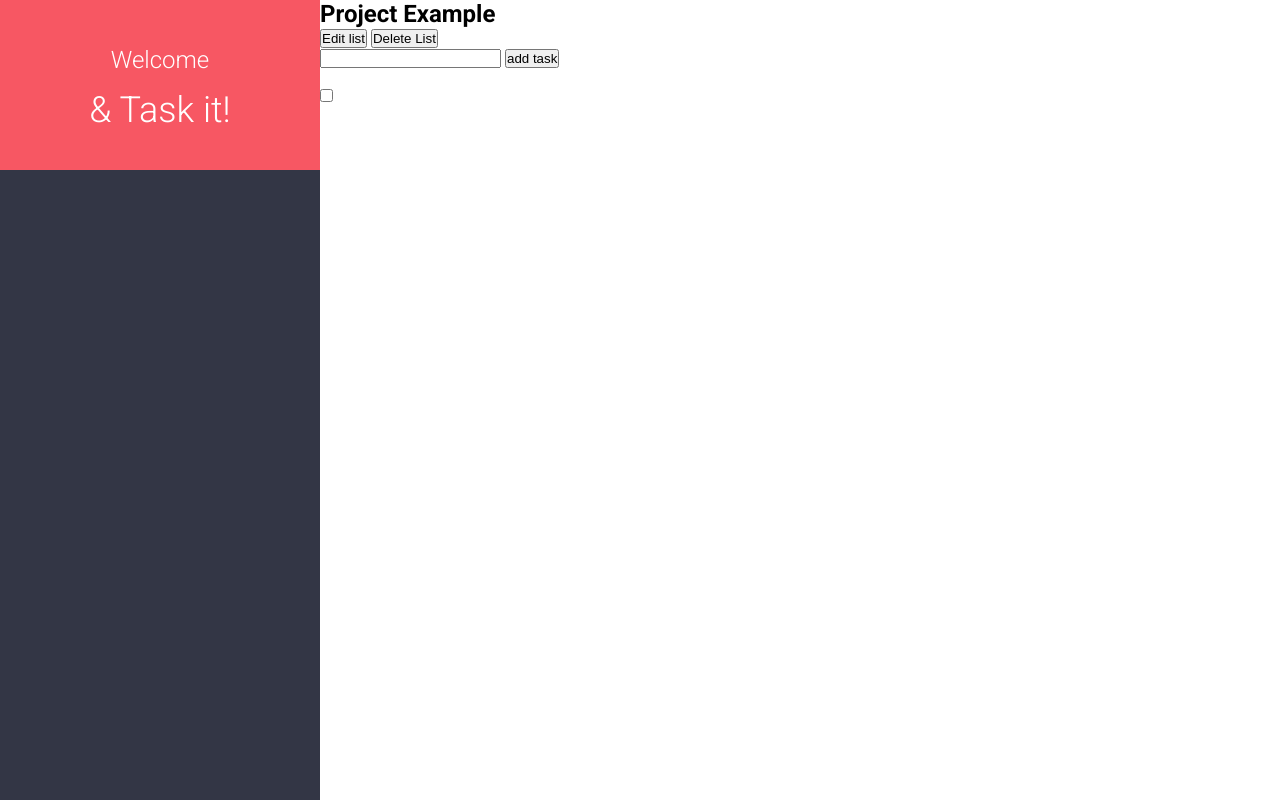
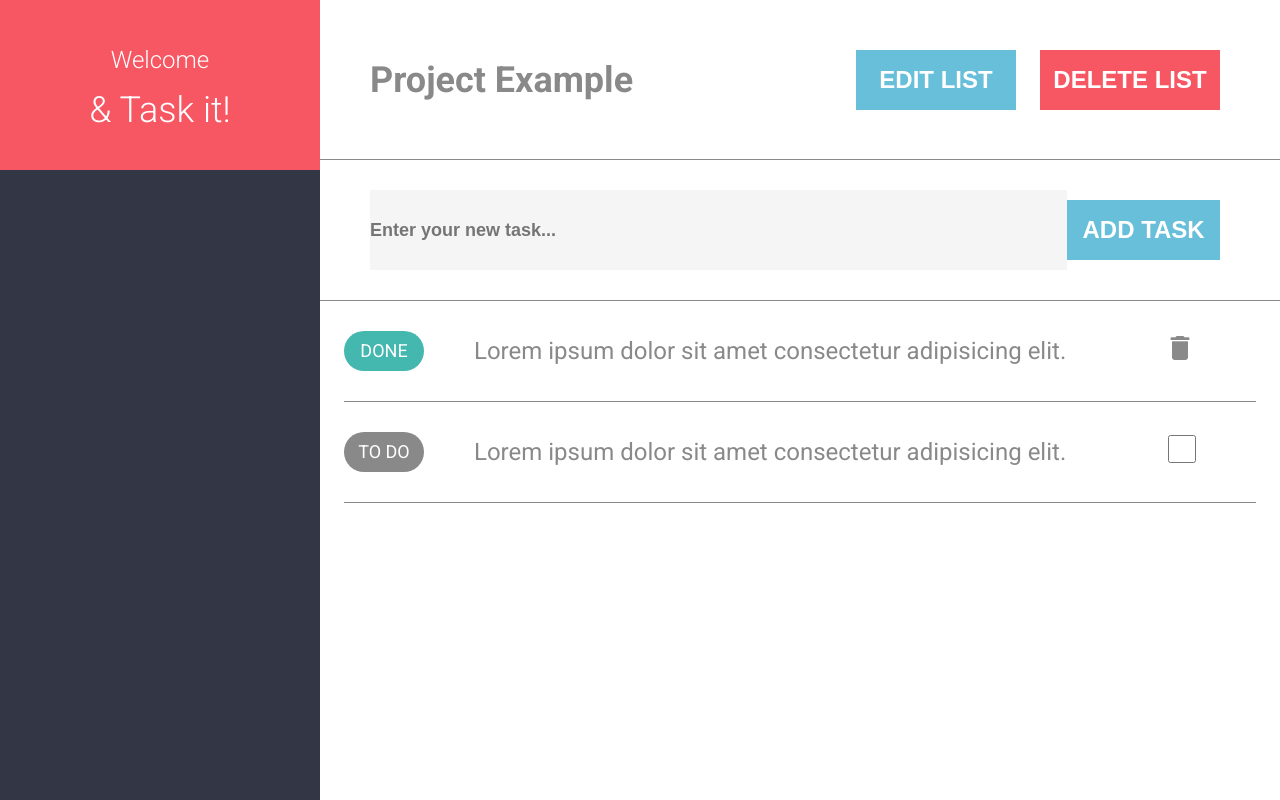
Before and after one commit to Faelivrinx/Task-it, a plain HTML site: page index.html in a window 1280 px wide. Drawn offline with Linux system fonts and the light colour scheme.

Commit message:
zadanie 2 - bez checkbox'a i animacji

```diff
--- a/index.html
+++ b/index.html
@@ -6,6 +6,7 @@
     <meta name="viewport" content="width=device-width, initial-scale=1.0">
     <meta http-equiv="X-UA-Compatible" content="ie=edge">
     <title>Task It!</title>
+    <link href="https://fonts.googleapis.com/icon?family=Material+Icons" rel="stylesheet">
     <link href="https://fonts.googleapis.com/css?family=Roboto:100,300,400,700&display=swap" rel="stylesheet">
     <link rel="stylesheet" href="style.css">
 
@@ -23,25 +24,26 @@
     </nav>
     <main>
         <section>
-            <div>
+            <div class="first-container">
                 <h2>Project Example</h2>
-                <button>Edit list</button>
-                <button>Delete List</button>
+                <div>
+                    <button class="edit">Edit list</button>
+                    <button class="delete">Delete List</button></div>
             </div>
-            <div>
-                <input type="text">
-                <button>add task</button>
+            <div class="second-container">
+                <input type="text" placeholder="Enter your new task...">
+                <button class="add">add task</button>
             </div>
-            <ul>
-                <li>
-                    <span></span>
-                    <p></p>
-                    <span></span>
+            <ul class="list-item">
+                <li class="item done">
+                    <span class="item-status">Done</span>
+                    <p>Lorem ipsum dolor sit amet consectetur adipisicing elit.</p>
+                    <span class="item-action"><i class="material-icons">delete</i></span>
                 </li>
-                <li>
-                    <span></span>
-                    <p></p>
-                    <input type="checkbox" name="" id="">
+                <li class="item">
+                    <span class="item-status">To do</span>
+                    <p>Lorem ipsum dolor sit amet consectetur adipisicing elit. </p>
+                    <span class="item-action"><input type="checkbox" name="" id=""></span>
                 </li>
             </ul>
         </section>
--- a/style.css
+++ b/style.css
@@ -32,8 +32,7 @@ header div {
     transform: translate(-50%, -50%);
 }
 
-header div p,
-header div h1 {
+header div p, header div h1 {
     font-weight: 300;
     line-height: 50px;
 }
@@ -49,3 +48,132 @@ header div h1 {
 main {
     margin-left: 320px;
 }
+
+h2 {
+    font-size: 36px;
+    color: #898989;
+    font-weight: 36px;
+    margin-left: 50px;
+}
+
+button {
+    width: 160px;
+    height: 60px;
+    color: white;
+    font-size: 24px;
+    font-weight: bold;
+    border: none;
+    text-transform: uppercase;
+}
+
+.edit, .add {
+    background-color: #67BFDA;
+}
+
+.delete {
+    width: 180px;
+    background-color: #F75763;
+}
+
+div input {
+    width: 730px;
+    height: 80px;
+    background-color: #F5F5F5;
+    font-weight: bold;
+    font-size: 18px;
+    color: #959595;
+}
+
+.item.done .item-status {
+    background-color: #44B7AF;
+}
+
+.item .item-action input {
+    width: 28px;
+    height: 28px;
+}
+
+.list-item .item-status {
+    width: 80px;
+    height: 40px;
+    display: inline-block;
+    background-color: #898989;
+    font-size: 18px;
+    font-weight: 400;
+    border-radius: 20px;
+    /* padding: 5px; */
+    text-transform: uppercase;
+    color: white;
+    line-height: 40px;
+    text-align: center;
+}
+
+.list-item p {
+    color: #898989;
+    font-size: 24px;
+    font-weight: 400;
+    margin-left: 50px;
+}
+
+.item-action {
+    font-size: 24px;
+}
+
+.first-container {
+    display: flex;
+    height: 20vh;
+    align-items: center;
+    align-content: center;
+    border-bottom: 1px #898989 solid;
+}
+
+.first-container div {
+    margin-left: auto;
+    margin-right: 50px;
+}
+
+.edit, .delete {
+    margin: 0 10px;
+}
+
+.second-container {
+    display: flex;
+    padding: 30px 0;
+    align-content: center;
+    align-items: center;
+    border-bottom: 1px #898989 solid;
+}
+
+.second-container .add {
+    margin: 0 60px 0 auto;
+}
+
+.second-container input {
+    margin-left: 50px;
+    border: none;
+}
+
+.list-item {
+    display: flex;
+    flex-direction: column;
+    justify-content: center;
+    align-items: center;
+}
+
+.material-icons {
+    font-size: 32px;
+    color: #898989;
+}
+
+.item {
+    display: flex;
+    align-items: center;
+    padding: 30px 0;
+    border-bottom: 1px #898989 solid;
+    width: 95%;
+}
+
+.item .item-action {
+    margin-left: auto;
+    margin-right: 60px;
+}
```
